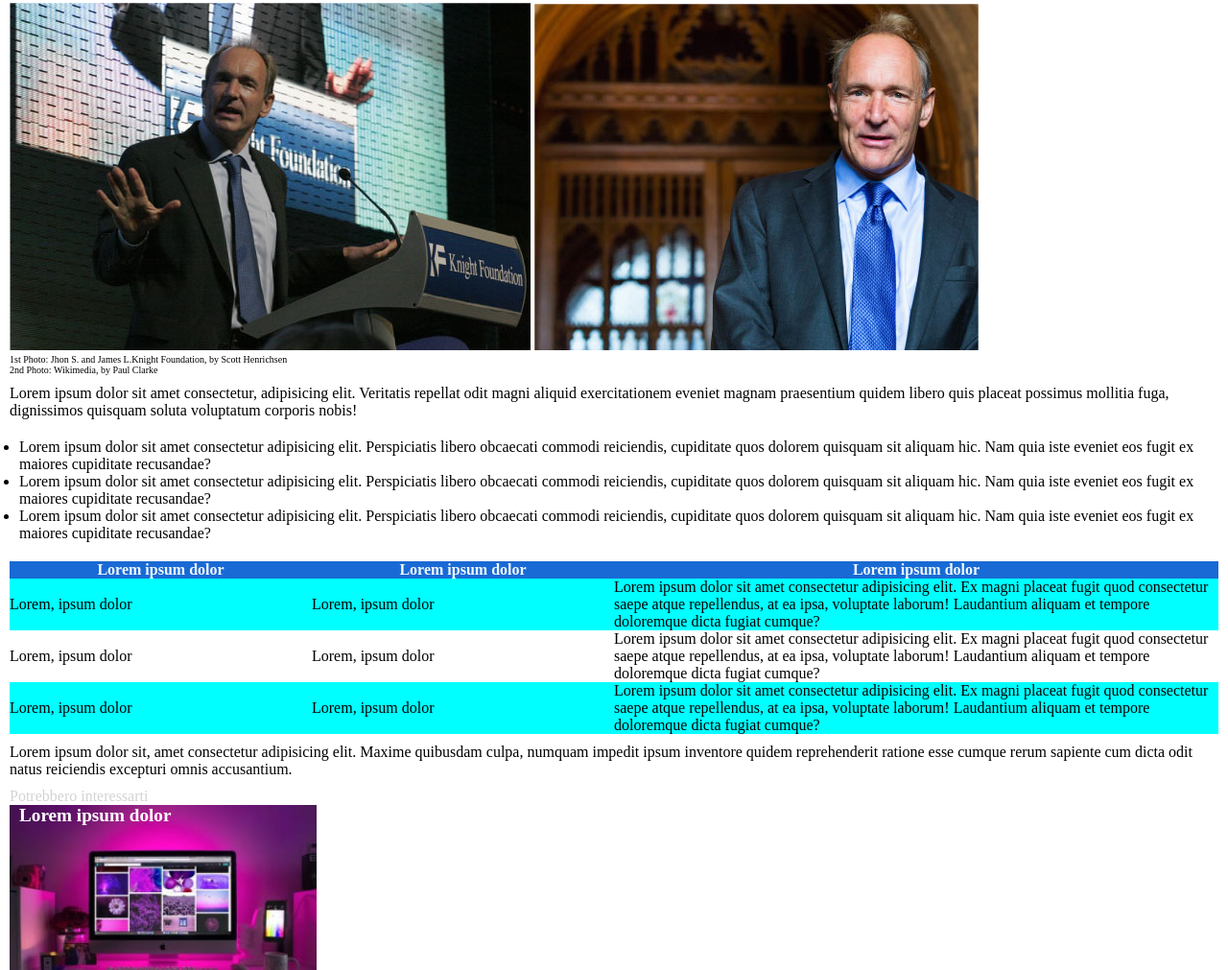
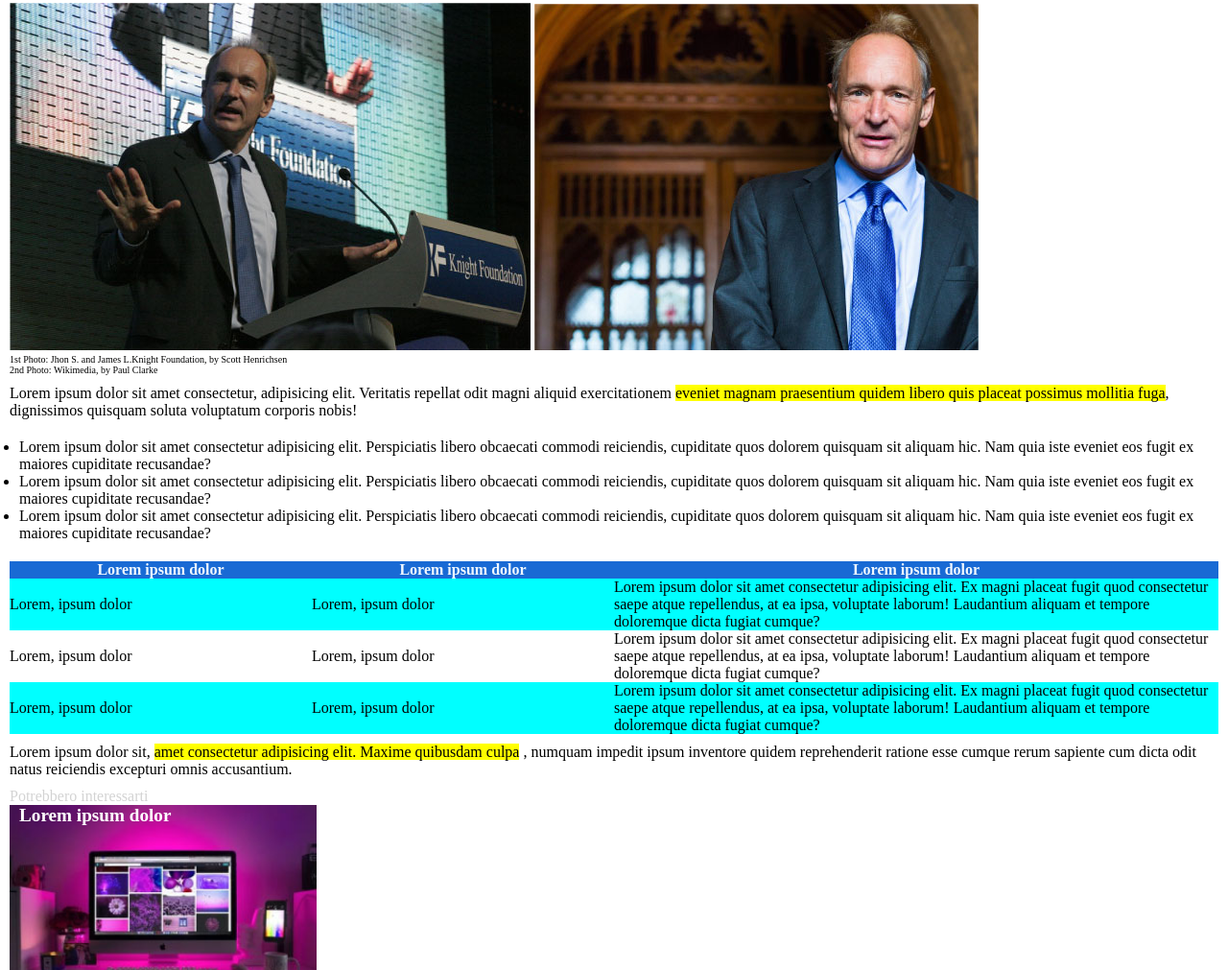
Before and after one commit to andreamaluta/html-css-booleaner, a plain HTML site: page index.html in a window 1280 px wide. Shown: the part 215-1226 px from the top of the page at 96% size. Drawn offline with Linux system fonts and the light colour scheme.

Commit message:
[FIX] fixed some problem

```diff
--- a/css/style.css
+++ b/css/style.css
@@ -81,3 +81,7 @@ main{
     margin: 10px;
     color: white;
 }
+
+.importante{
+    background-color: yellow;
+}
--- a/index.html
+++ b/index.html
@@ -32,7 +32,7 @@
         </div>
 
         <div class="spaziatura">
-            <p>Lorem ipsum dolor sit amet consectetur, adipisicing elit. Veritatis repellat odit magni aliquid exercitationem eveniet magnam praesentium quidem libero quis placeat possimus mollitia fuga, dignissimos quisquam soluta voluptatum corporis nobis!</p>
+            <p>Lorem ipsum dolor sit amet consectetur, adipisicing elit. Veritatis repellat odit magni aliquid exercitationem <span class="importante">eveniet magnam praesentium quidem libero quis placeat possimus mollitia fuga</span>, dignissimos quisquam soluta voluptatum corporis nobis!</p>
         </div>
 
         <div class="spaziatura">
@@ -103,7 +103,7 @@
         </div>
 
         <div class="spaziatura">
-            Lorem ipsum dolor sit, amet consectetur adipisicing elit. Maxime quibusdam culpa, numquam impedit ipsum inventore quidem reprehenderit ratione esse cumque rerum sapiente cum dicta odit natus reiciendis excepturi omnis accusantium.
+            Lorem ipsum dolor sit, <span class="importante">amet consectetur adipisicing elit. Maxime quibusdam culpa</span> , numquam impedit ipsum inventore quidem reprehenderit ratione esse cumque rerum sapiente cum dicta odit natus reiciendis excepturi omnis accusantium.
         </div>
 
         <div class="spaziatura">
```
